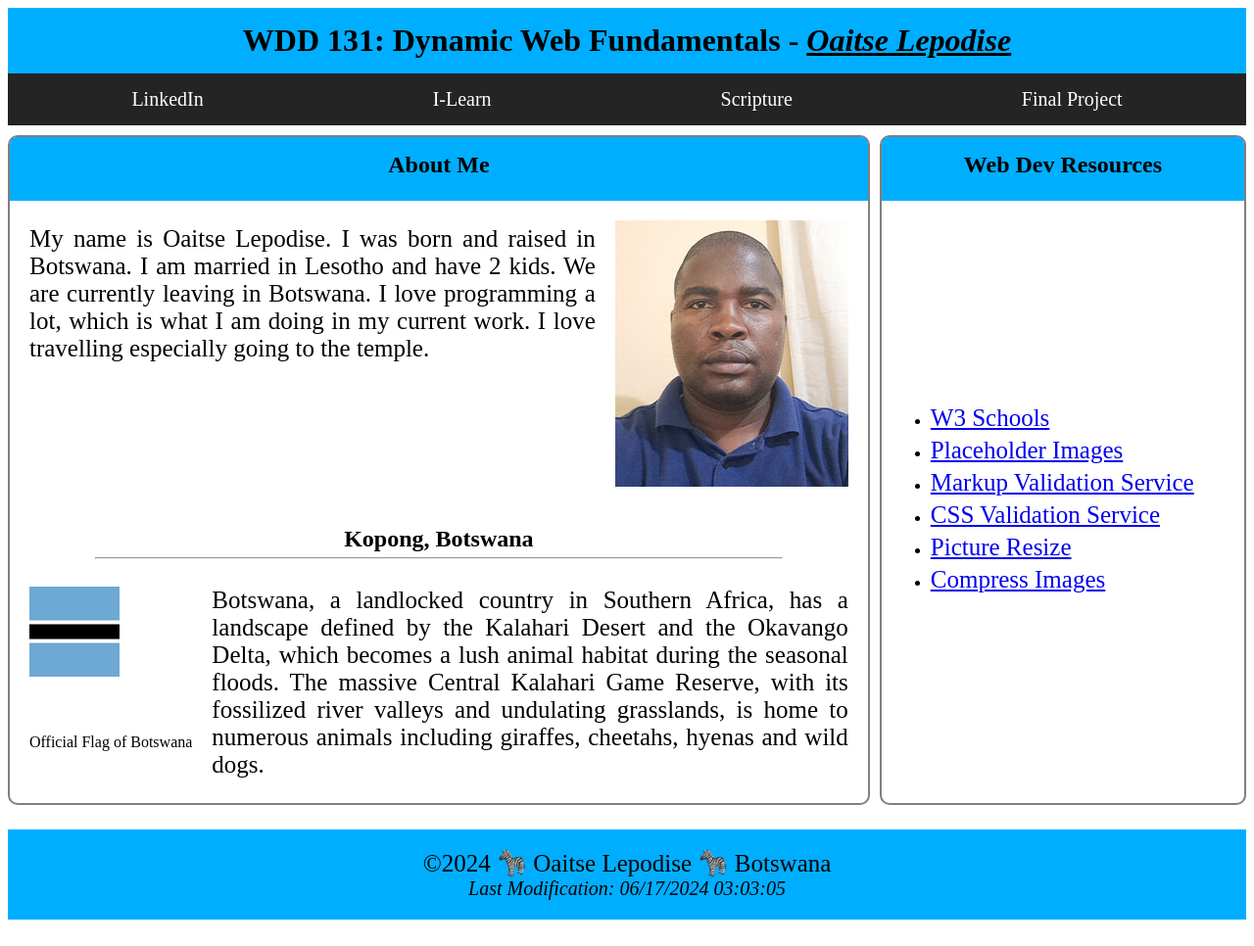
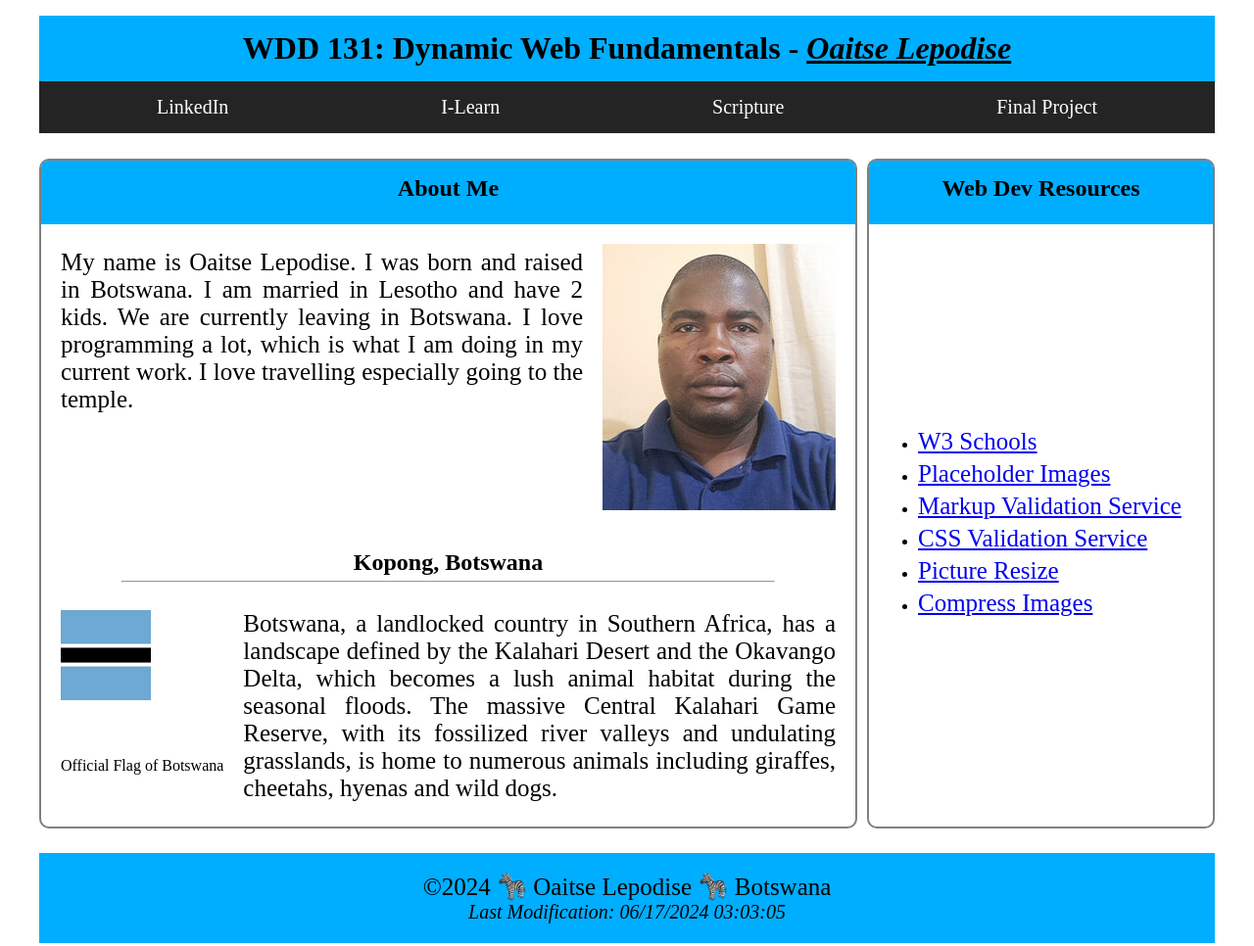
Before and after one commit to olepodisegithub/wdd131, a plain HTML site: page index.html in a window 1280 px wide. Shown: the whole page at 98% size. Drawn offline with Linux system fonts and the light colour scheme.

Commit message:
media query

```diff
--- a/styles/base.css
+++ b/styles/base.css
@@ -1,6 +1,12 @@
 body
 {
     font-family: 'Ubuntu', serif;
+}
+
+header, main, footer
+{
+    max-width: 1200px;
+    margin: 1rem auto;
 }
 
 #headertext
--- /dev/null
+++ b/week02/styles/media-query-large.css
@@ -0,0 +1,17 @@
+@media screen and (min-width: 500px)
+{
+    header
+    {
+        background-color: black;
+    }
+
+    header h1
+    {
+        color: white;
+    }
+
+    main
+{
+    grid-template-columns: 1fr 1fr;
+}
+}
--- /dev/null
+++ b/week02/styles/media-query.css
@@ -0,0 +1,26 @@
+body
+{
+    font-family: 'Roboto',sans-serif;
+}
+
+header, main, footer
+{
+    max-width: 640px;
+    margin: 1rem auto;
+    border: 1px solid #bbb;
+    padding: 1rem;
+    background-color: #e6f2ff;
+}
+
+main
+{
+    display: grid;
+    grid-template-columns: 1fr;
+    grid-gap: 1rem;
+}
+
+section
+{
+    padding: 1rem;
+    background-color: #fff;
+}
```
Also changed, not shown: week02/media-query.html (added, +43 -0 lines).
